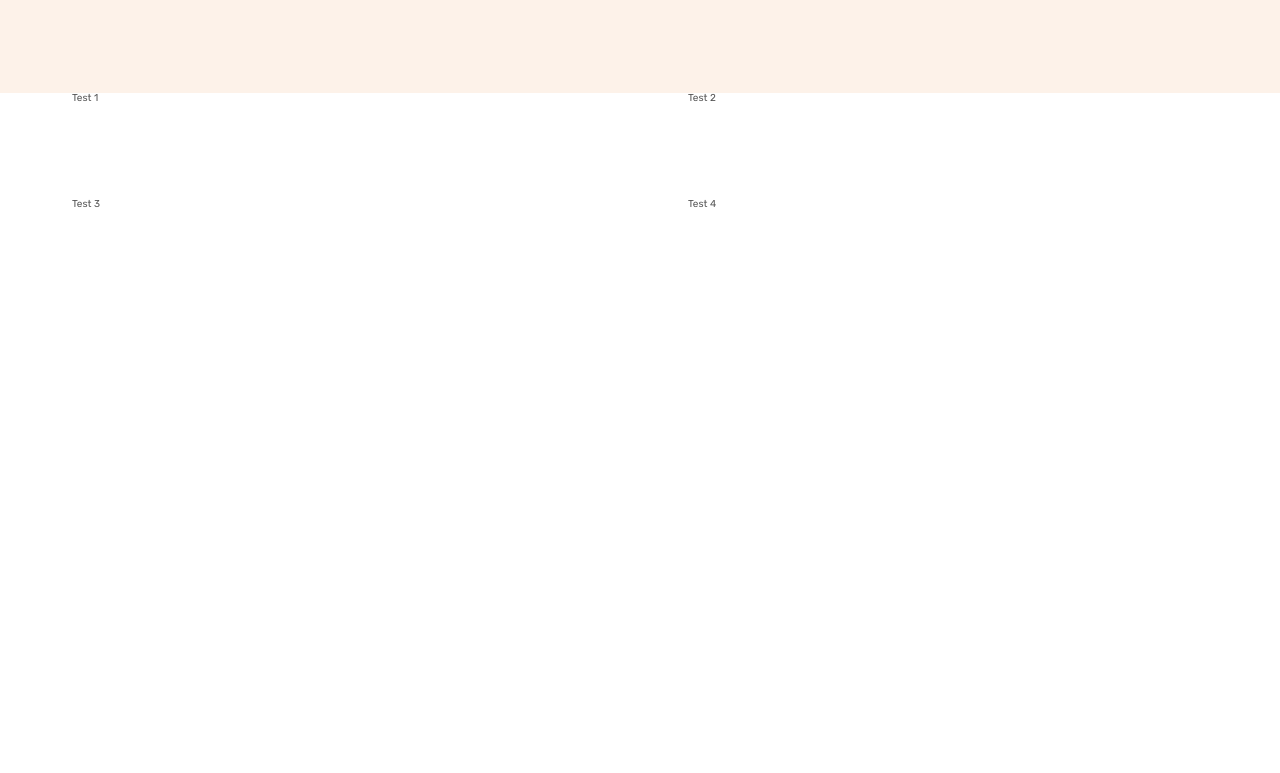
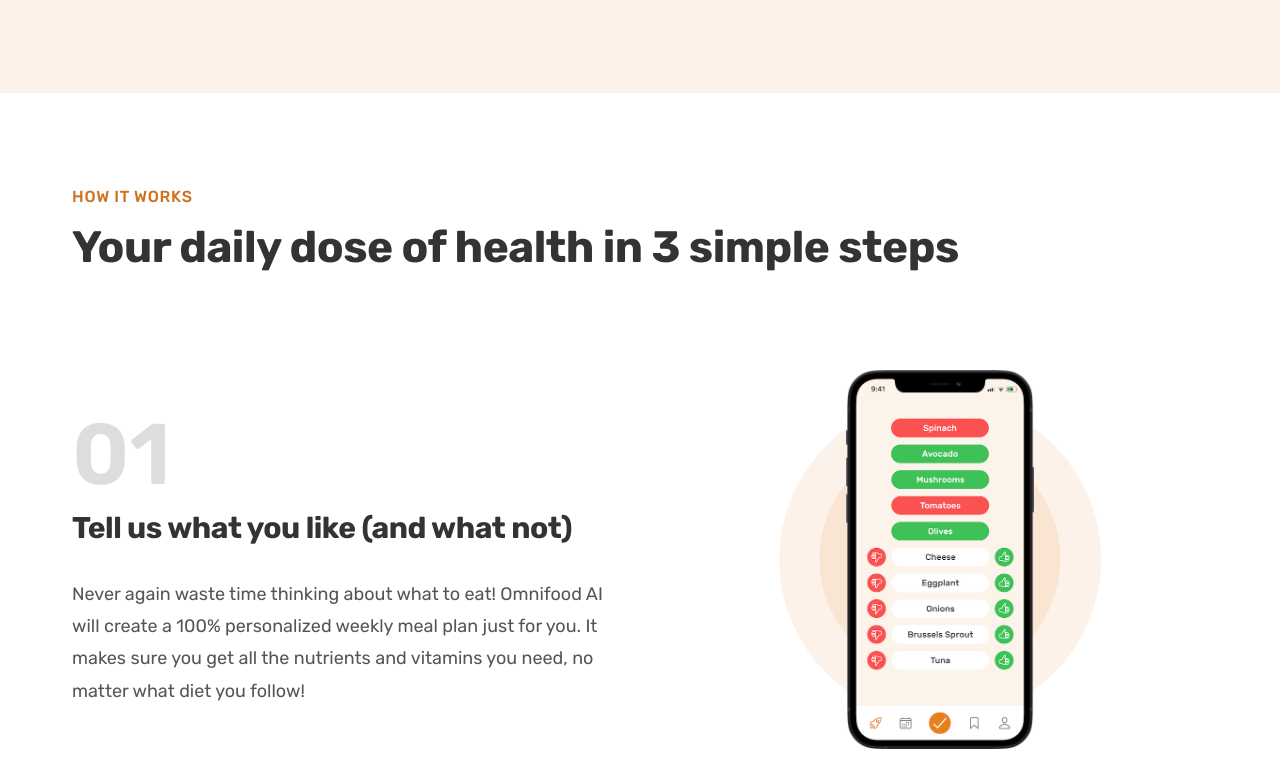
Before and after one commit to SadracTijerina/Omnifood, a plain HTML site: page index.html in a window 1280 px wide. Shown: the part 667-1440 px from the top of the page. Before the commit the page ends 877 px from the top, so only its background shows below. Drawn offline with Linux system fonts and the light colour scheme.

Commit message:
finished how it works section

```diff
--- /dev/null
+++ b/css/general.css
@@ -0,0 +1,172 @@
+/*
+
+--- 01 TYPOGRAPHY SYSTEM
+
+- FONT SIZES (px):
+10 / 12 / 14 / 16 / 18 / 20 / 24 / 30 / 36 / 44 / 52 / 62 / 74 / 86 / 98
+
+- FONT WEIGHTS:
+Default: 400
+Medium: 500
+Semi-bold: 600
+Bold: 700
+
+- LINE HEIGHTS:
+Default: 1
+Small: 1.05
+Medium: 1.2
+Paragraoh default: 1.6
+
+- LETTER SPACING
+-0.5px
+0.75px
+
+- SPACING SYSTEM (px)
+2 / 4 / 8 / 12 / 16 / 24 / 32 / 48 / 64 / 80 / 96 / 128
+
+-- 02 COLORS
+
+-Primary: #e67e22
+-Tints:
+#fdf2e9
+#fae5d3
+-Shades: #cf711f
+-Accents:
+-Greys:
+#555
+#333
+
+--- 05 SHADOWS
+
+--- 06 BORDER-RADIUS
+DEFAULT: 9px
+
+--- 07 WHITESPACE
+
+- SPACING SYSTEM (px)
+2 / 4 / 8 / 12 / 16 / 24 / 32 / 48 / 64 / 80 / 96 / 128
+*/
+
+* {
+  padding: 0;
+  margin: 0;
+  box-sizing: border-box;
+}
+
+html {
+  font-size: 62.5%;
+}
+
+body {
+  font-family: "Rubik", sans-serif;
+  line-height: 1;
+  font-weight: 400;
+  color: #555;
+}
+
+/*************************************/
+/* GENERAL RESUABLE COMPONENTS */
+/*************************************/
+
+.container {
+  max-width: 120rem;
+  margin: 0 auto;
+  padding: 0 3.2rem;
+}
+
+.grid {
+  display: grid;
+  column-gap: 6.4rem;
+  row-gap: 9.6rem;
+}
+
+.grid--2-cols {
+  grid-template-columns: repeat(2, 1fr);
+}
+
+.grid--3-cols {
+  grid-template-columns: repeat(3, 1fr);
+}
+
+.grid--4-cols {
+  grid-template-columns: repeat(4, 1fr);
+}
+
+.grid--center-v {
+  align-items: center;
+}
+
+.heading-primary,
+.heading-secondary,
+.heading-tertiary {
+  font-weight: 700;
+  letter-spacing: -0.5px;
+  color: #333;
+}
+
+.heading-primary {
+  font-size: 5.2rem;
+  line-height: 1.05;
+  margin-bottom: 3.2rem;
+}
+
+.heading-secondary {
+  font-size: 4.4rem;
+  line-height: 1.2;
+  margin-bottom: 9.6rem;
+}
+
+.heading-tertiary {
+  font-size: 3rem;
+  line-height: 1.2;
+  margin-bottom: 3.2rem;
+}
+
+.subheading {
+  display: block;
+  font-size: 1.6rem;
+  font-weight: 500;
+  color: #cf711f;
+  text-transform: uppercase;
+  margin-bottom: 1.6rem;
+  letter-spacing: 0.75px;
+}
+
+.btn:link,
+.btn:visited {
+  display: inline-block;
+  text-decoration: none;
+  font-size: 2rem;
+  font-weight: 600;
+  padding: 1.6rem 3.2rem;
+  border-radius: 9px;
+
+  transition: all 0.3s;
+}
+
+.btn--full:link,
+.btn--full:visited {
+  background-color: #e67e22;
+  color: #fff;
+}
+
+.btn--full:hover,
+.btn--full:active {
+  background-color: #cf711f;
+}
+
+.btn--outline:link,
+.btn--outline:visited {
+  background-color: #fff;
+  color: #555;
+}
+
+.btn--outline:hover,
+.btn--outline:active {
+  background-color: #fdf2e9;
+  box-shadow: inset 0 0 0 3px #fff;
+}
+
+.margin-right-sm {
+  margin-right: 1.6rem !important;
+}
--- a/css/style.css
+++ b/css/style.css
@@ -1,137 +1,3 @@
-/*
-
---- 01 TYPOGRAPHY SYSTEM
-
-- FONT SIZES (px):
-10 / 12 / 14 / 16 / 18 / 20 / 24 / 30 / 36 / 44 / 52 / 62 / 74 / 86 / 98
-
-- FONT WEIGHTS:
-Default: 400
-Medium: 500
-Semi-bold: 600
-Bold: 700
-
-- LINE HEIGHTS:
-Default: 1
-Small: 1.05
-Paragraoh default: 1.6
-
-- SPACING SYSTEM (px)
-2 / 4 / 8 / 12 / 16 / 24 / 32 / 48 / 64 / 80 / 96 / 128
-
--- 02 COLORS
-
--Primary: #e67e22
--Tints: #fdf2e9
--Shades: #cf711f
--Accents:
--Greys:
-#555
-#333
-
---- 05 SHADOWS
-
---- 06 BORDER-RADIUS
-DEFAULT: 9px
-
---- 07 WHITESPACE
-
-- SPACING SYSTEM (px)
-2 / 4 / 8 / 12 / 16 / 24 / 32 / 48 / 64 / 80 / 96 / 128
-*/
-
-* {
-  padding: 0;
-  margin: 0;
-  box-sizing: border-box;
-}
-
-html {
-  font-size: 62.5%;
-}
-
-body {
-  font-family: "Rubik", sans-serif;
-  line-height: 1;
-  font-weight: 400;
-  color: #555;
-}
-
-/*************************************/
-/* GENERAL RESUABLE COMPONENTS */
-/*************************************/
-
-.container {
-  max-width: 120rem;
-  margin: 0 auto;
-  padding: 0 3.2rem;
-}
-
-.grid {
-  display: grid;
-  gap: 9.6rem;
-}
-
-.grid--2-cols {
-  grid-template-columns: repeat(2, 1fr);
-}
-
-.grid--3-cols {
-  grid-template-columns: repeat(3, 1fr);
-}
-
-.grid--4-cols {
-  grid-template-columns: repeat(4, 1fr);
-}
-
-.heading-primary {
-  font-size: 5.2rem;
-  font-weight: 700;
-  line-height: 1.05;
-  color: #333;
-  letter-spacing: -0.5px;
-  margin-bottom: 3.2rem;
-}
-
-.btn:link,
-.btn:visited {
-  display: inline-block;
-  text-decoration: none;
-  font-size: 2rem;
-  font-weight: 600;
-  padding: 1.6rem 3.2rem;
-  border-radius: 9px;
-
-  transition: all 0.3s;
-}
-
-.btn--full:link,
-.btn--full:visited {
-  background-color: #e67e22;
-  color: #fff;
-}
-
-.btn--full:hover,
-.btn--full:active {
-  background-color: #cf711f;
-}
-
-.btn--outline:link,
-.btn--outline:visited {
-  background-color: #fff;
-  color: #555;
-}
-
-.btn--outline:hover,
-.btn--outline:active {
-  background-color: #fdf2e9;
-  box-shadow: inset 0 0 0 3px #fff;
-}
-
-.margin-right-sm {
-  margin-right: 1.6rem !important;
-}
-
 /*************************************/
 /* HEADER */
 /*************************************/
@@ -257,4 +123,53 @@ body {
 /* HOW IT WORKS SECTION */
 /*************************************/
 .section-how {
+  padding: 9.6rem 0;
 }
+
+.step-number {
+  font-size: 8.6rem;
+  font-weight: 600;
+  color: #ddd;
+  margin-bottom: 1.2rem;
+}
+
+.step-description {
+  font-size: 1.8rem;
+  line-height: 1.8;
+}
+
+.step-img-box {
+  position: relative;
+  display: flex;
+  align-items: center;
+  justify-content: center;
+}
+
+.step-img-box::before,
+.step-img-box::after {
+  content: "";
+  display: block;
+  border-radius: 50%;
+  position: absolute;
+  top: 50%;
+  left: 50%;
+  transform: translate(-50%, -50%);
+}
+
+.step-img-box::before {
+  width: 60%;
+  padding-bottom: 60%;
+  background-color: #fdf2e9;
+  z-index: -2;
+}
+
+.step-img-box::after {
+  width: 45%;
+  padding-bottom: 45%;
+  background-color: #fae5d3;
+  z-index: -1;
+}
+
+.step-img {
+  width: 35%;
+}
--- a/index.html
+++ b/index.html
@@ -10,9 +10,11 @@
       href="https://fonts.googleapis.com/css2?family=Rubik:wght@400;500;600;700&display=swap"
       rel="stylesheet"
     />
-    <link rel="stylesheet" href="./css/style.css" />
+    <link rel="stylesheet" href="css/general.css" />
+    <link rel="stylesheet" href="css/style.css" />
     <title>Omnifood</title>
   </head>
+
   <body>
     <header class="header">
       <img src="img/omnifood-logo.png" alt="Omnifood logo" class="logo" />
@@ -69,11 +71,72 @@
       </section>
 
       <section class="section-how">
-        <div class="container grid grid--2-cols">
-          <div>Test 1</div>
-          <div>Test 2</div>
-          <div>Test 3</div>
-          <div>Test 4</div>
+        <div class="container">
+          <span class="subheading">How it works</span>
+          <h2 class="heading-secondary">
+            Your daily dose of health in 3 simple steps
+          </h2>
+        </div>
+        <div class="container grid grid--2-cols grid--center-v">
+          <!-- STEP 01 -->
+          <div class="step-text-box">
+            <p class="step-number">01</p>
+            <h3 class="heading-tertiary">
+              Tell us what you like (and what not)
+            </h3>
+            <p class="step-description">
+              Never again waste time thinking about what to eat! Omnifood AI
+              will create a 100% personalized weekly meal plan just for you. It
+              makes sure you get all the nutrients and vitamins you need, no
+              matter what diet you follow!
+            </p>
+          </div>
+
+          <div class="step-img-box">
+            <img
+              src="img/app/app-screen-1.png"
+              alt="iPhone app preferences selection screen"
+              class="step-img"
+            />
+          </div>
+
+          <!-- STEP 02 -->
+          <div class="step-img-box">
+            <img
+              src="img/app/app-screen-2.png"
+              alt="iPhone app meal approving plan screen"
+              class="step-img"
+            />
+          </div>
+
+          <div class="step-text-box">
+            <p class="step-number">02</p>
+            <h3 class="heading-tertiary">Approve your weekly meal plan</h3>
+            <p class="step-description">
+              Once per week, approve the meal plan generated for you by Omnifood
+              AI. You can change ingredients, swap entire meals, or even add
+              your own recipes.
+            </p>
+          </div>
+
+          <!-- STEP 03 -->
+          <div class="step-text-box">
+            <p class="step-number">03</p>
+            <h3 class="heading-tertiary">Receive meals at convenient time</h3>
+            <p class="step-description">
+              Best chefs in town will cook your selected meal every day, and we
+              will deliver it to your door whenever works best for you. You can
+              change delivery schedule and address daily!
+            </p>
+          </div>
+
+          <div class="step-img-box">
+            <img
+              src="img/app/app-screen-3.png"
+              alt="iPhone app delivery screen"
+              class="step-img"
+            />
+          </div>
         </div>
       </section>
     </main>
```
